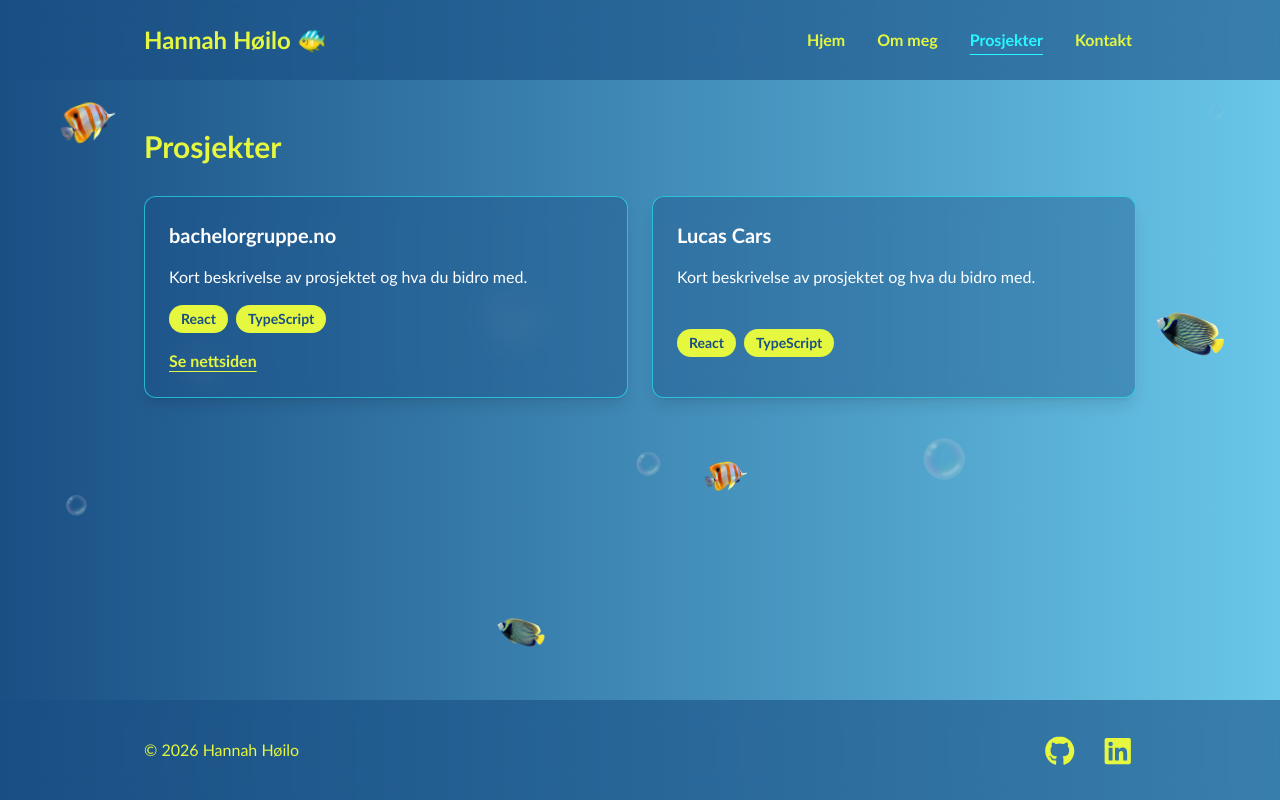
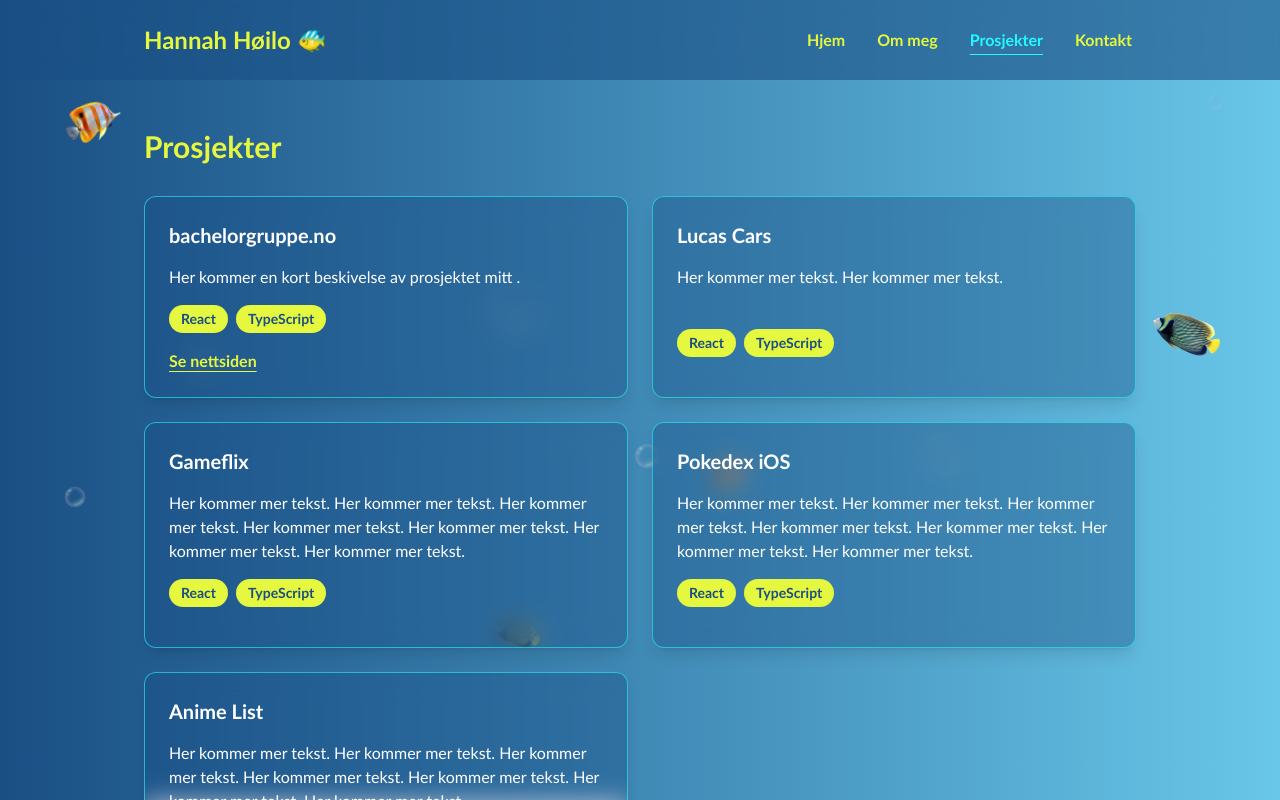
Before and after one commit to Hannahhoilo/My-Portfolio, a React (Vite) app: page /prosjekter in a window 1280 px wide. Shown: the top 800 px of the page. Built offline with nearby package versions, Linux system fonts and the light colour scheme.

Commit message:
lagt til info

```diff
--- a/src/data/projects.ts
+++ b/src/data/projects.ts
@@ -6,14 +6,35 @@ export const projects: IProject[] = [
   {
     id: 1,
     title: "bachelorgruppe.no",
-    description: "Kort beskrivelse av prosjektet og hva du bidro med.",
+    description: "Her kommer en kort beskivelse av prosjektet mitt .",
     technologies: ["React", "TypeScript"],
     liveUrl: "https://bachelorgruppe.no",
   },
   {
     id: 2,
     title: "Lucas Cars",
-    description: "Kort beskrivelse av prosjektet og hva du bidro med.",
+    description: "Her kommer mer tekst. Her kommer mer tekst.",
+    technologies: ["React", "TypeScript"],
+  },
+  {
+    id: 3,
+    title: "Gameflix",
+    description:
+      "Her kommer mer tekst. Her kommer mer tekst. Her kommer mer tekst. Her kommer mer tekst. Her kommer mer tekst. Her kommer mer tekst. Her kommer mer tekst.",
+    technologies: ["React", "TypeScript"],
+  },
+  {
+    id: 4,
+    title: "Pokedex iOS",
+    description:
+      "Her kommer mer tekst. Her kommer mer tekst. Her kommer mer tekst. Her kommer mer tekst. Her kommer mer tekst. Her kommer mer tekst. Her kommer mer tekst.",
+    technologies: ["React", "TypeScript"],
+  },
+  {
+    id: 5,
+    title: "Anime List",
+    description:
+      "Her kommer mer tekst. Her kommer mer tekst. Her kommer mer tekst. Her kommer mer tekst. Her kommer mer tekst. Her kommer mer tekst. Her kommer mer tekst.",
     technologies: ["React", "TypeScript"],
   },
 ];
--- a/src/pages/AboutPage.tsx
+++ b/src/pages/AboutPage.tsx
@@ -4,10 +4,14 @@ const AboutPage = () => {
   return (
     <Card className="mx-auto max-w-2xl">
       <h1 className="text-3xl font-bold text-sun">Om meg</h1>
-      {/* TODO: skriv din egen tekst */}
       <p className="mt-4 leading-relaxed">
-        Skriv litt om deg selv her: hva du studerer, hva du liker å jobbe med, og hva du ønsker å
-        lære mer om.
+        Jeg har før jeg begynte på bacheloren allerede gått et år på
+        Kristianias Fagskole, på et årsstudium innen Frontend. På mitt 4.
+        semester tok jeg valgfagene C i Linux, Python, Algorithms and Data
+        Structures og IT- og prosjektledelse. Jeg har gjennom skolegangen
+        jobbet som studentassistent, der jeg veileder studenter i emner jeg har
+        hatt tidligere. På fritiden svetter jeg endten foran
+        PlayStation eller inne på treningssenteret.
       </p>
     </Card>
   );
--- a/src/pages/ContactPage.tsx
+++ b/src/pages/ContactPage.tsx
@@ -7,7 +7,6 @@ const ContactPage = () => {
       <p className="mt-4">
         Ta gjerne kontakt hvis du vil vite mer om meg eller prosjektene mine.
       </p>
-      {/* TODO: bytt ut med din e-postadresse */}
       <a
         href="mailto:hannahhoilo@hotmail.com"
         className="mt-4 inline-block font-bold text-sun underline underline-offset-4 hover:text-aqua focus-visible:outline-2 focus-visible:outline-aqua"
--- a/src/pages/HomePage.tsx
+++ b/src/pages/HomePage.tsx
@@ -13,7 +13,7 @@ const HomePage = () => {
           to="/prosjekter"
           className="mt-6 inline-block rounded-full border-2 border-aqua px-6 py-2 font-bold text-aqua hover:bg-aqua hover:text-ocean-dark focus-visible:outline-2 focus-visible:outline-sun"
         >
-          Se prosjektene mine
+          Se prosjektene jeg har jobbet med
         </Link>
       </Card>
     </div>
```
